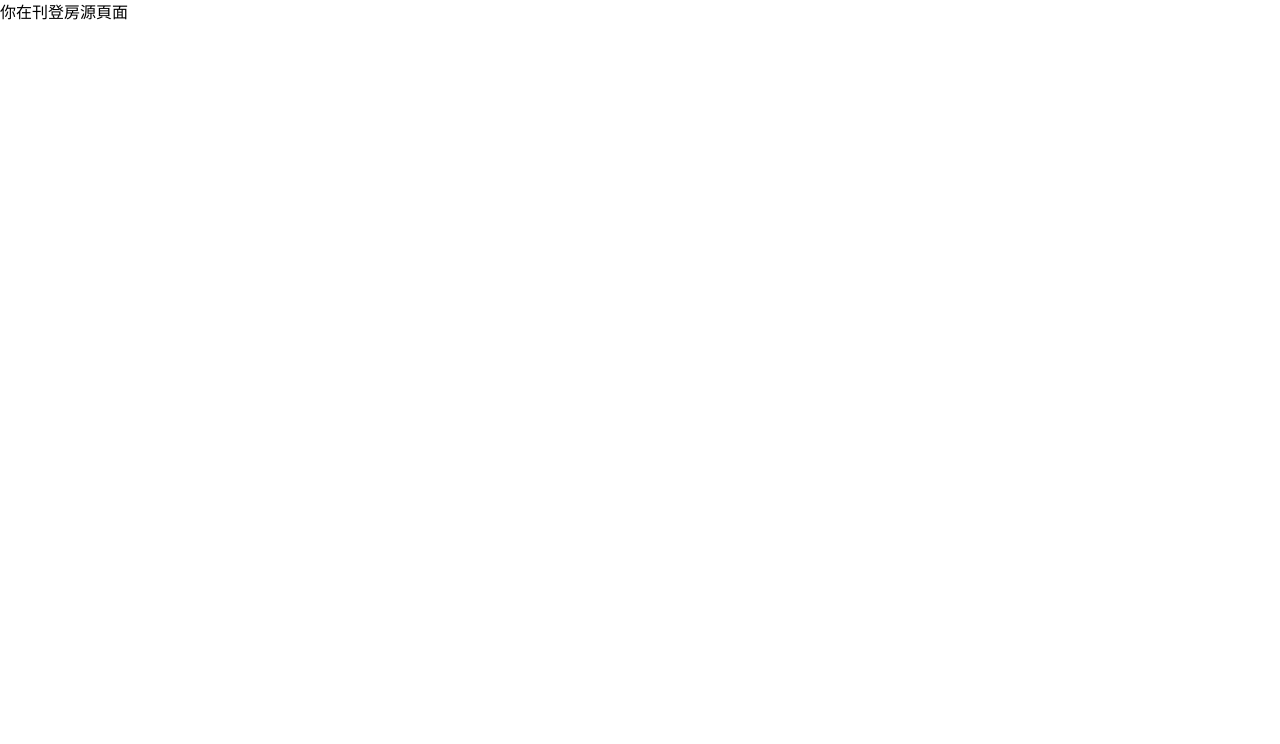
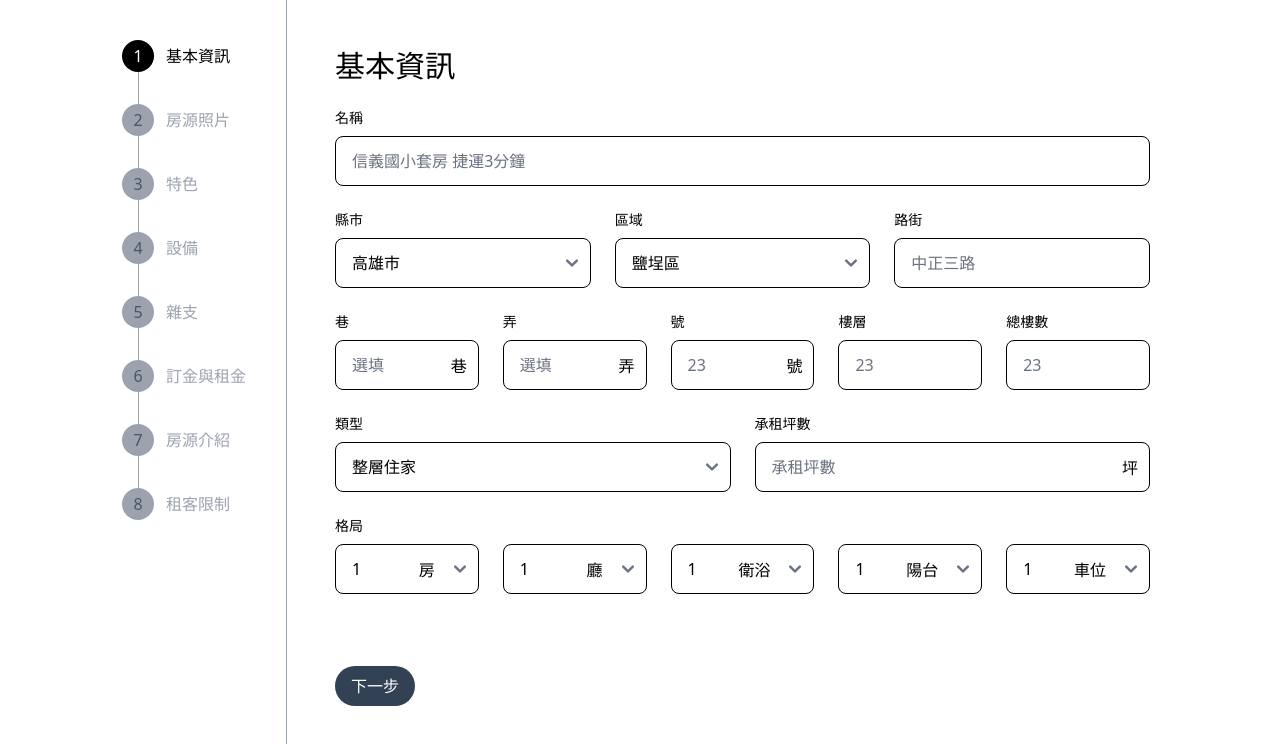
Before and after one commit to Eshiunm/Rocket_HowOh, a React (Vite) app: page /post in a window 1280 px wide. Shown: the top 744 px of the page. Built offline with nearby package versions, Linux system fonts and the light colour scheme.

Commit message:
feat: add restriction of sex

```diff
--- a/src/App.tsx
+++ b/src/App.tsx
@@ -9,6 +9,7 @@ import {
   useParams,
   BrowserRouter,
 } from "react-router-dom";
+import LandlordManagementAddNew from "./Pages/LandlordManagementAddNew";
 
 function App() {
   return (
@@ -18,7 +19,7 @@ function App() {
           <Route path="/" element={<h1>這是首頁</h1>}></Route>
           <Route path="/login" element={<h1>你在登入頁</h1>}></Route>
           <Route path="/signup" element={<h1>你在註冊頁</h1>}></Route>
-          <Route path="/post" element={<h1>你在刊登房源頁面</h1>}></Route>
+          <Route path="/post" element={<LandlordManagementAddNew />}></Route>
         </Routes>
       </BrowserRouter>
     </div>
--- a/src/Components/Posts/Restrictions.tsx
+++ b/src/Components/Posts/Restrictions.tsx
@@ -1,7 +1,42 @@
+import { useContext } from "react";
+import { useForm } from "react-hook-form";
+import { ProcedureContext } from "../../Pages/LandlordManagementAddNew";
+import RadioSelect from "../RadioSelect";
+
 export default function Restrictions() {
+  const { register, handleSubmit, formState: {errors} } = useForm();
+  const { handleProcedureClick, handleProcedureDone } = useContext(ProcedureContext);
+  const onSubmit = (data) => {
+    console.log(data);
+    handleProcedureDone(7);
+    alert("成功刊登房源");
+  };
+
   return (
-    <div>
-      <h3>租客限制</h3>
-    </div>
+    <form className="flex flex-col gap-6" onSubmit={handleSubmit(onSubmit)}>
+      <button type="button" className="self-start add-new-back-btn"  onClick={() => handleProcedureClick("房源介紹")}>上一步</button>
+      <h3 className="add-new-title">租客限制</h3>
+      <p>您若設定租客限制，不符合條件的用戶將不會得到您的聯絡資訊。</p>
+      <div>
+        <h4 className="add-new-small-title">是否設定條件</h4>
+        <fieldset className="flex gap-6" >
+          <RadioSelect option={{id: "yes", title: "是", type: "isRestricted"}} register={register} />
+          <RadioSelect option={{id: "no", title: "否，開放所有租客", type: "isRestricted"}} register={register} />
+        </fieldset>
+      </div>
+      <div>
+        <h4 className="add-new-small-title">性別</h4>
+        <fieldset className="flex gap-6" >
+          <RadioSelect option={{id: "male", title: "男", type: "sexRestriction"}} register={register} />
+          <RadioSelect option={{id: "female", title: "女", type: "sexRestriction"}} register={register} />
+          <RadioSelect option={{id: "noLimit", title: "性別友善", type: "sexRestriction"}} register={register} />
+        </fieldset>
+      </div>
+      <div>
+        <h4 className="add-new-small-title">排除職業</h4>
+          <h5 className="mb-2 text-sm">職業1</h5>
+      </div>
+      <button type="submit" className="add-new-btn add-new-next-btn">下一步</button>
+    </form>
   );
 }
```
